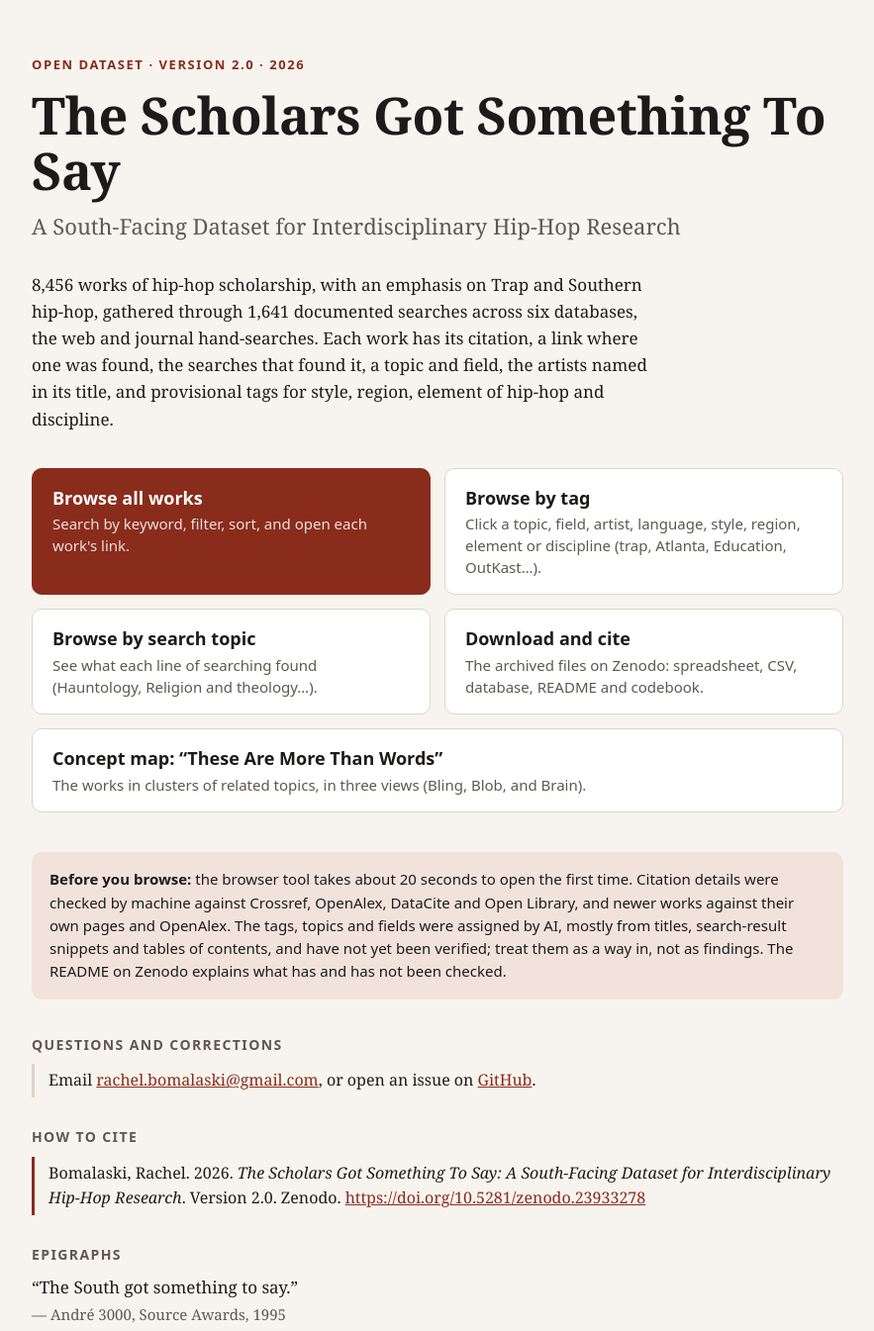
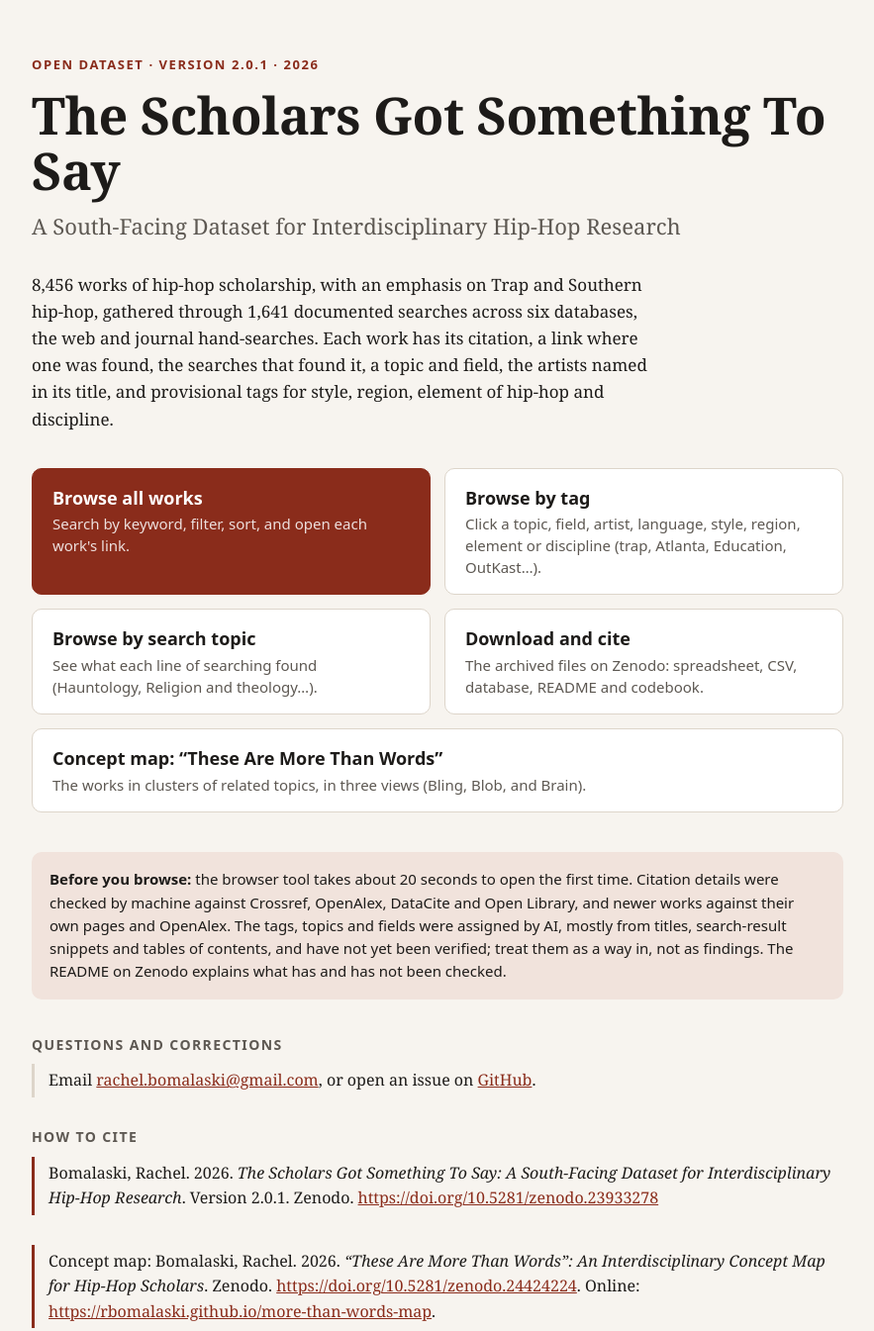
Before and after one commit to rbomalaski/scholars-got-something-to-say, a plain HTML site: page index.html in a window 1280 px wide. Shown: the top 1345 px of the page at 99% size, without its empty margins (198-1081 px from the left). Drawn offline with Linux system fonts and the light colour scheme.

Commit message:
Dataset version 2.0.1: map linked by its DOI for all versions; front page cites the map
Co-Authored-By: Claude Opus 5.5 <noreply@anthropic.com>
Claude-Session: https://claude.ai/code/session_01JLzavLhr4bbYKeLvomA6rX

```diff
--- a/index.html
+++ b/index.html
@@ -49,7 +49,7 @@ footer a,.cite a,.lede a{color:var(--accent)}
 </head>
 <body>
 <main>
-  <p class="kicker">Open dataset · Version 2.0 · 2026</p>
+  <p class="kicker">Open dataset · Version 2.0.1 · 2026</p>
   <h1>The Scholars Got Something To Say</h1>
   <p class="sub">A South-Facing Dataset for Interdisciplinary Hip-Hop Research</p>
 
@@ -74,7 +74,8 @@ footer a,.cite a,.lede a{color:var(--accent)}
   <p class="cite" style="border-left-color:var(--line)">Email <a href="mailto:rachel.bomalaski@gmail.com">rachel.bomalaski@gmail.com</a>, or open an issue on <a href="https://github.com/rbomalaski/scholars-got-something-to-say/issues">GitHub</a>.</p>
 
   <h2>How to cite</h2>
-  <p class="cite">Bomalaski, Rachel. 2026. <i>The Scholars Got Something To Say: A South-Facing Dataset for Interdisciplinary Hip-Hop Research</i>. Version 2.0. Zenodo. <a href="https://doi.org/10.5281/zenodo.23933278">https://doi.org/10.5281/zenodo.23933278</a></p>
+  <p class="cite">Bomalaski, Rachel. 2026. <i>The Scholars Got Something To Say: A South-Facing Dataset for Interdisciplinary Hip-Hop Research</i>. Version 2.0.1. Zenodo. <a href="https://doi.org/10.5281/zenodo.23933278">https://doi.org/10.5281/zenodo.23933278</a></p>
+  <p class="cite">Concept map: Bomalaski, Rachel. 2026. <i>“These Are More Than Words”: An Interdisciplinary Concept Map for Hip-Hop Scholars</i>. Zenodo. <a href="https://doi.org/10.5281/zenodo.24424224">https://doi.org/10.5281/zenodo.24424224</a>. Online: <a href="https://rbomalaski.github.io/more-than-words-map/">https://rbomalaski.github.io/more-than-words-map</a>.</p>
 
   <h2>Epigraphs</h2>
   <div class="epis">
```
Also changed, not shown: 2 other files.
